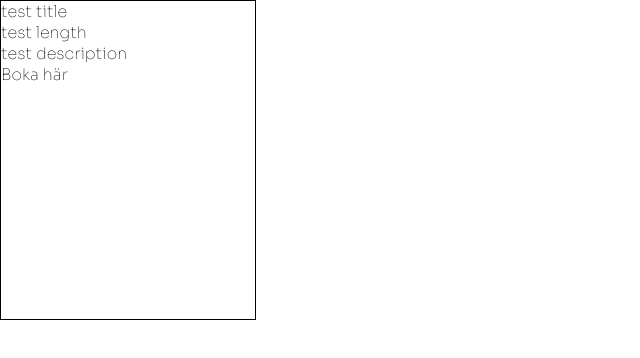
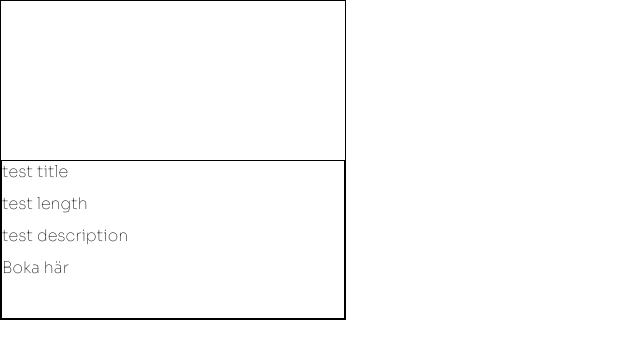
Before and after one commit to AlexanderK88/a4-uppgift-2-biograf-sajt, a plain HTML site: page filmer.html in a window 1280 px wide. Shown: the whole page, without its empty margins (0-640 px from the left). Drawn offline with Linux system fonts and the light colour scheme; a web font is replaced by a local one.

Commit message:
added some css to "filmer cards"

```diff
--- a/src/filmer.scss
+++ b/src/filmer.scss
@@ -1,10 +1,33 @@
 .filmer__card{
-    width: 20vw;
     height: 40vh;
     border: 1px solid black;
-    &--wrapper{}
-    &--title{}
-    &--length{}
-    &--description{}
-    &--button{}
+    justify-content: center;
+    display: flex;
+    flex-direction: column;
+    width: 27vw;
+    &--wrapper{
+        border: 1px solid black;
+        margin-top: 50%;
+        margin-top: auto;
+        height: 50%;
+    }
+    &--title{
+        // border: 1px solid black;
+        height: 2em;
+    }
+    &--length{
+        // border: 1px solid black;
+        height: 2em;
+
+    }
+    &--description{
+        // border: 1px solid black;
+        height: 2em;
+
+    }
+    &--button{
+        // border: 1px solid black;
+        height: 2em;
+
+    }
 }
```
Also changed, not shown: main.css.
